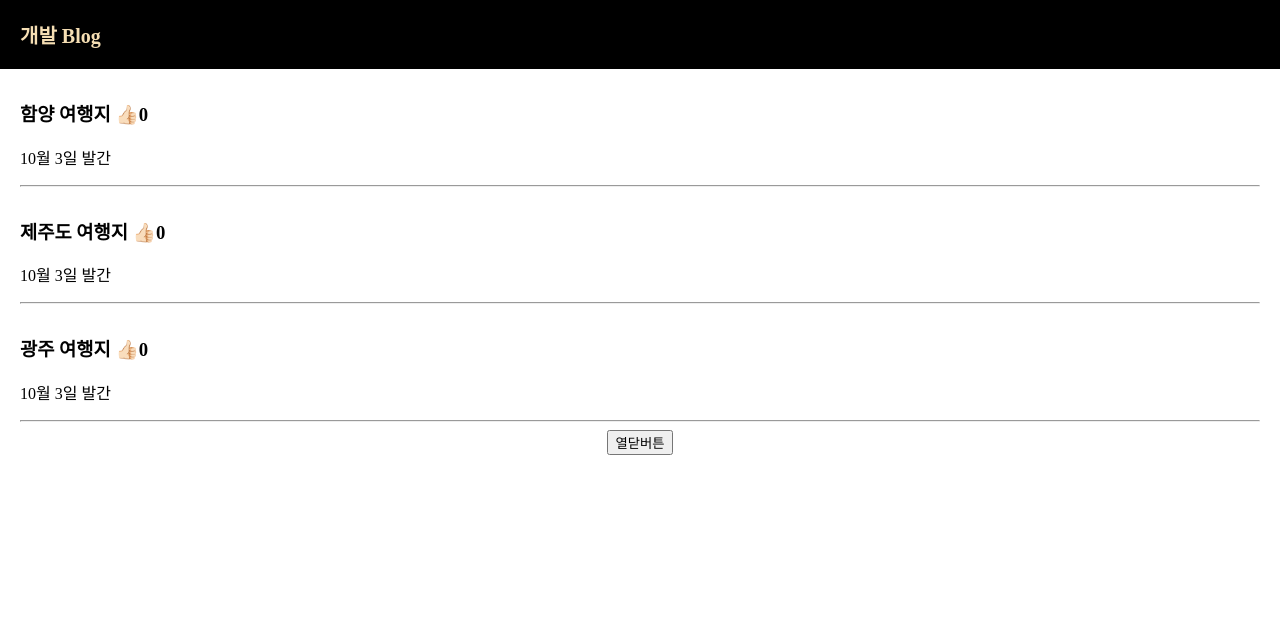
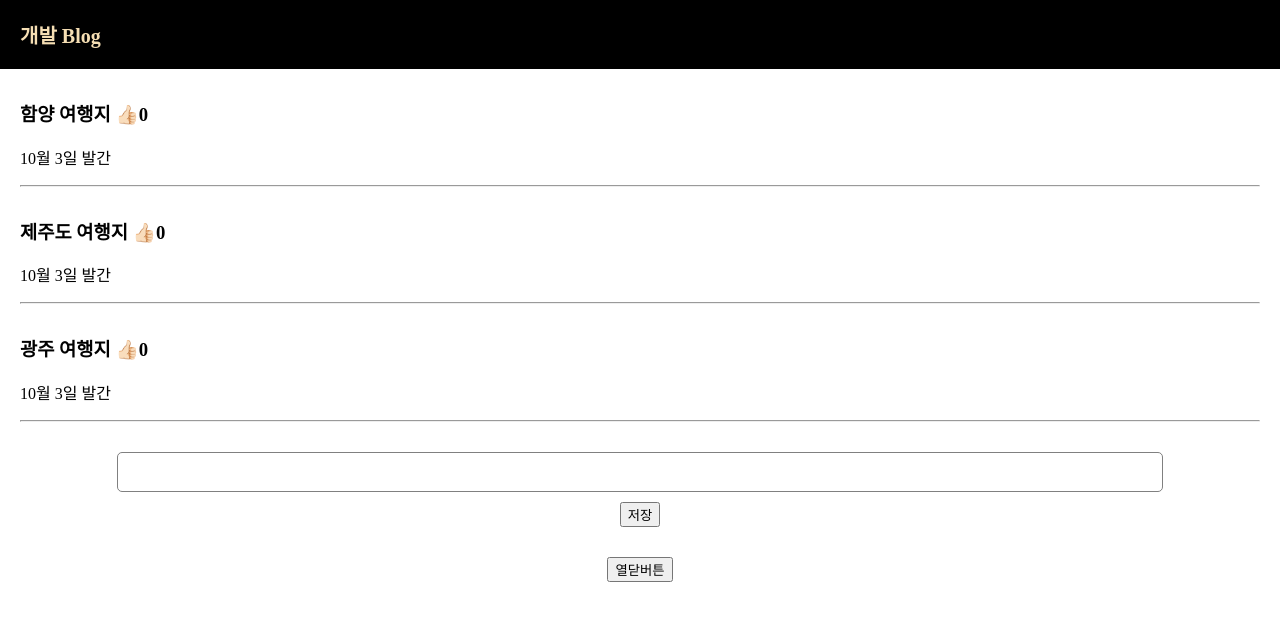
Before and after one commit to CKThisNew/practice, a React (Create React App) app in the folder React/blog/: page / in a window 1280 px wide. Shown: the top 620 px of the page. Built offline with nearby package versions, Linux system fonts and the light colour scheme.

Commit message:
글 발행기능 만들기
사용자가 입력한 글을 State에 저장하고

버튼 누르면 입력한 글 state를 글제목 state 에 저장

```diff
--- a/React/blog/src/App.css
+++ b/React/blog/src/App.css
@@ -27,6 +27,25 @@
   margin-top: 20px;
   padding: 20px;
   background: teal;
+}
+
+.publish {
+  margin-top: 30px;
+  margin-bottom: 30px;
+}
+
+.publish input {
+  padding: 10px;
+  font-size: 16px;
+  border-radius: 5px;
+  width: 80%;
+  border: 1px solid grey;
+}
+
+.publish button {
+  display: block;
+  margin: auto;
+  margin-top: 10px;
 }
 
 .App-logo {
--- a/React/blog/src/App.js
+++ b/React/blog/src/App.js
@@ -16,14 +16,17 @@
 
   let [누른제목, 누른제목변경] = useState(0);
 
+  let [입력값, 입력값변경] = useState("");
+
   return (
     <div className="App">
       <div className="black-nav">
         <div>개발 Blog</div>
       </div>
+
       {글제목.map((a, i) => {
         return (
-          <div className="list">
+          <div className="list" key={i}>
             <h3
               onClick={() => {
                 누른제목변경(i);
@@ -45,6 +48,24 @@
           </div>
         );
       })}
+
+      <div className="publish">
+        <input
+          onChange={(e) => {
+            입력값변경(e.target.value);
+          }}
+        ></input>
+        <button
+          onClick={() => {
+            let arrayCopy = [...글제목];
+            arrayCopy.unshift(입력값);
+            글제목변경(arrayCopy);
+          }}
+        >
+          저장
+        </button>
+      </div>
+
       <button
         onClick={() => {
           모달변경(!모달);
```
